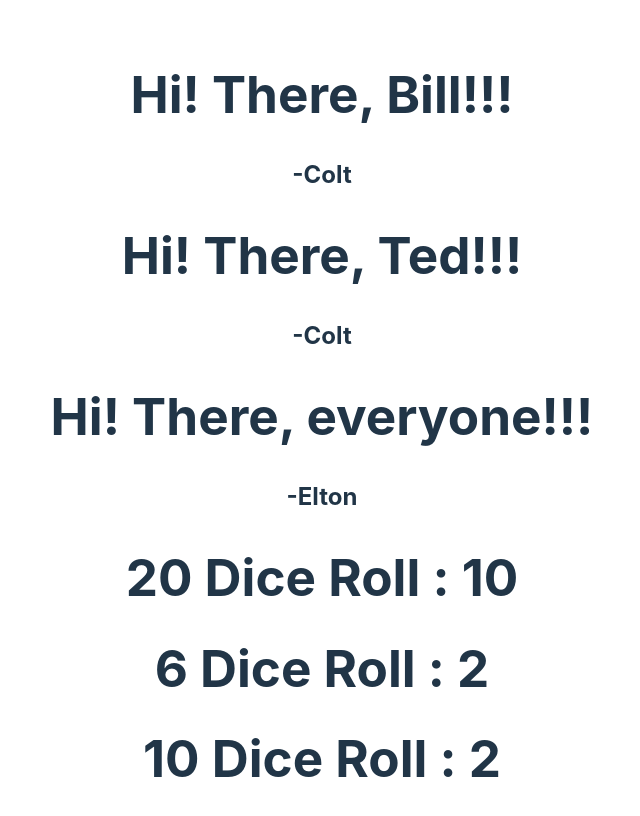
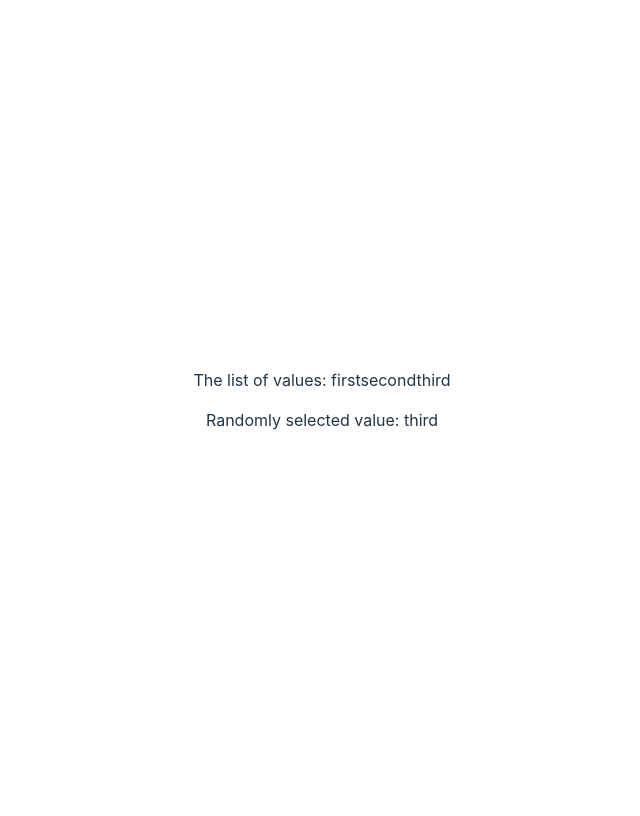
Before and after one commit to bbangwon/first-react-app, a React (Vite) app: page / in a window 1280 px wide. Shown: the top 816 px of the page, without its empty margins (318-958 px from the left). Built offline with nearby package versions, Linux system fonts and the light colour scheme.

Commit message:
배열 및 오브젝트 전달

```diff
--- a/src/App.jsx
+++ b/src/App.jsx
@@ -1,16 +1,18 @@
 import './App.css'
 import Greeter from './Greeter';
 import Die from './Die';
+import ListPicker from './ListPicker';
 
 function App() {
   return (
   <div>
-    <Greeter person="Bill" from="Colt" />
+    {/* <Greeter person="Bill" from="Colt" />
     <Greeter person="Ted" from="Colt" />
     <Greeter from="Elton" />
     <Die numSides={20} />
     <Die />
-    <Die numSides={10} />
+    <Die numSides={10} /> */}
+    <ListPicker values={['first', 'second', 'third']} />
   </div>
   );
 }
--- /dev/null
+++ b/src/ListPicker.jsx
@@ -0,0 +1,11 @@
+export default function ListPicker({ values }) {
+    const randIdx = Math.floor(Math.random() * values.length);
+    const randomValue = values[randIdx];
+    return (
+        <div>
+            <p>The list of values: {values}</p>
+            <p>Randomly selected value: {randomValue}</p>
+        </div>
+
+    );
+}
```
